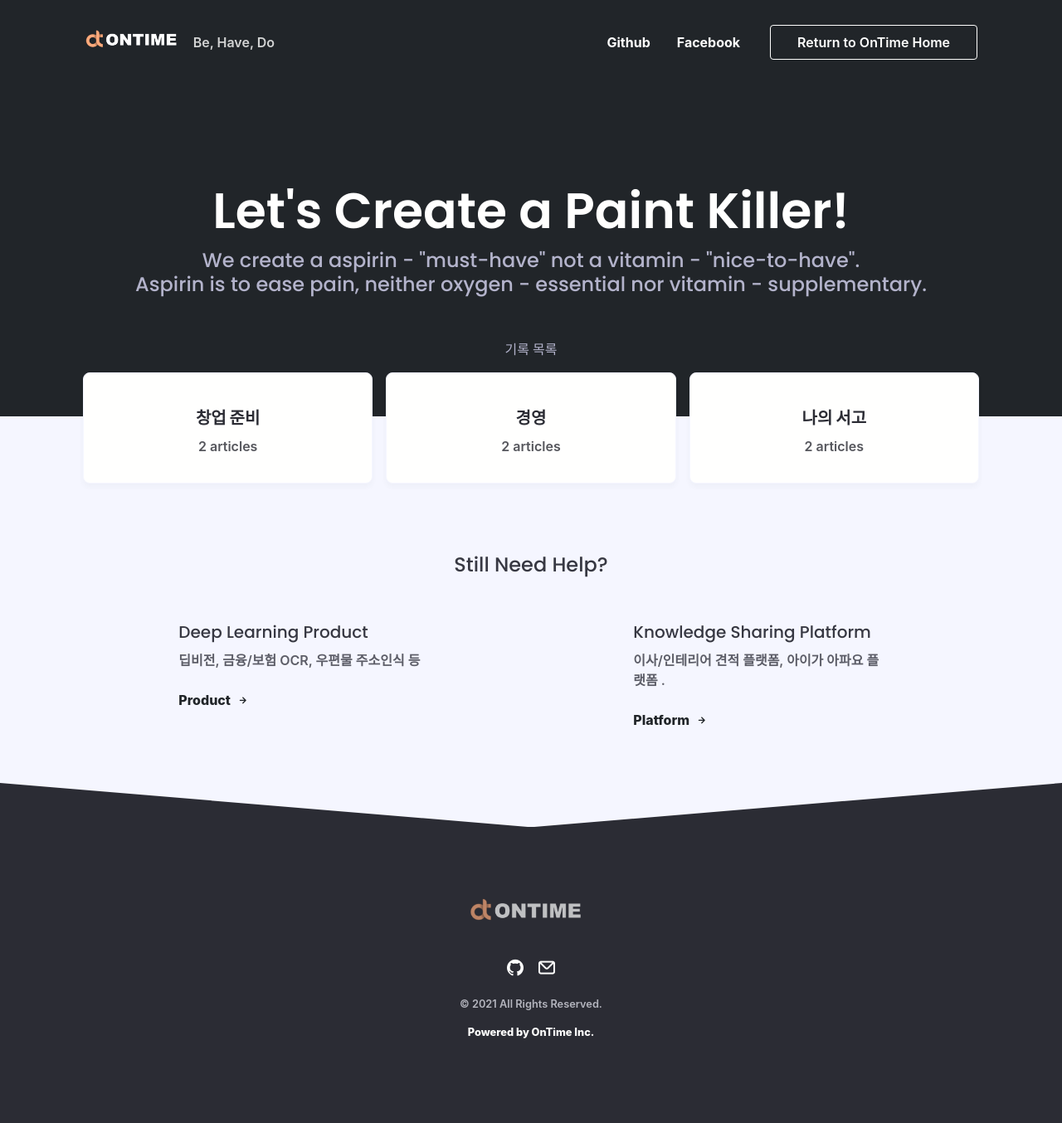
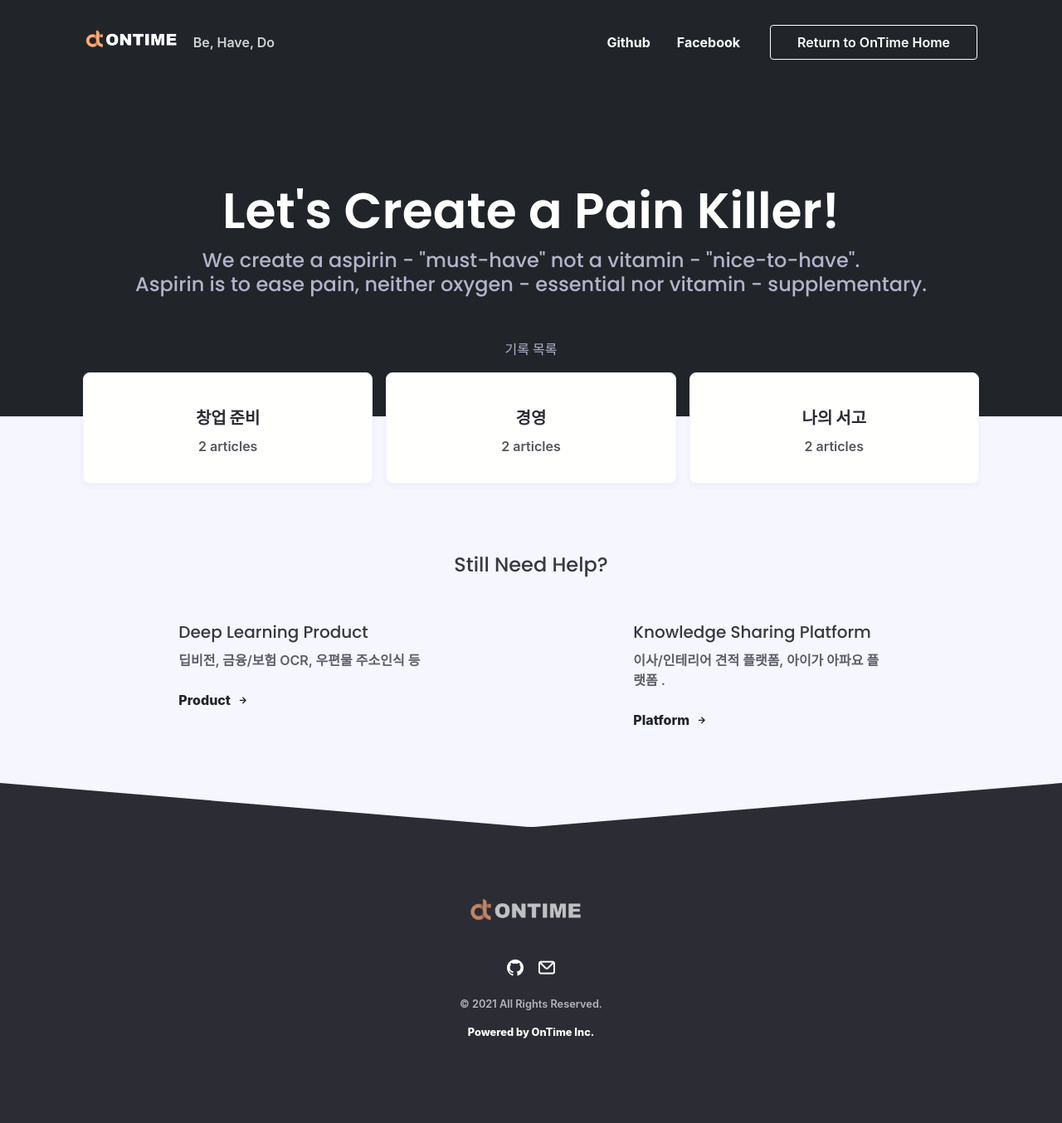
Before and after one commit to ontime-git/ontime-git.github.io, a Jekyll site: the page built from index.html, in a window 1280 px wide. Shown: the whole page at 83% size. Built offline with Jekyll 4.4.1, drawn with Linux system fonts in a browser that asks for light colours; nearby versions of some CDN libraries; some web fonts are replaced; comment, search, counter and statistics services are not loaded.

Commit message:
Update _config.yml

```diff
--- a/_config.yml
+++ b/_config.yml
@@ -29,7 +29,7 @@ use_authors: true #Set this to false to disable showing post authors
 
 brand_logo: logo.png
 brand_name: OnTime Inc.
-header: Let's Create a Paint Killer!
+header: Let's Create a Pain Killer!
 subheader: We create a aspirin - "must-have" not a vitamin - "nice-to-have". <br>
            Aspirin is to ease pain, neither oxygen - essential nor vitamin - supplementary.
 
```
